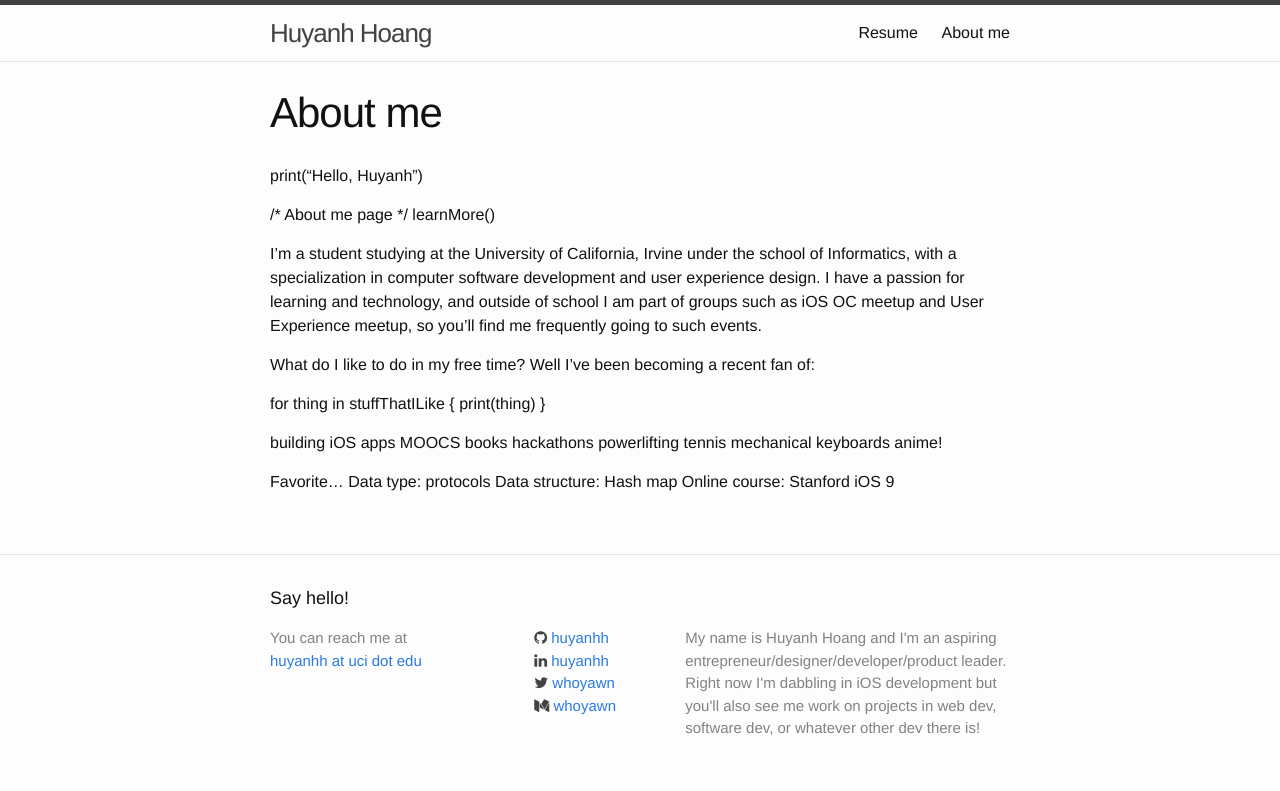
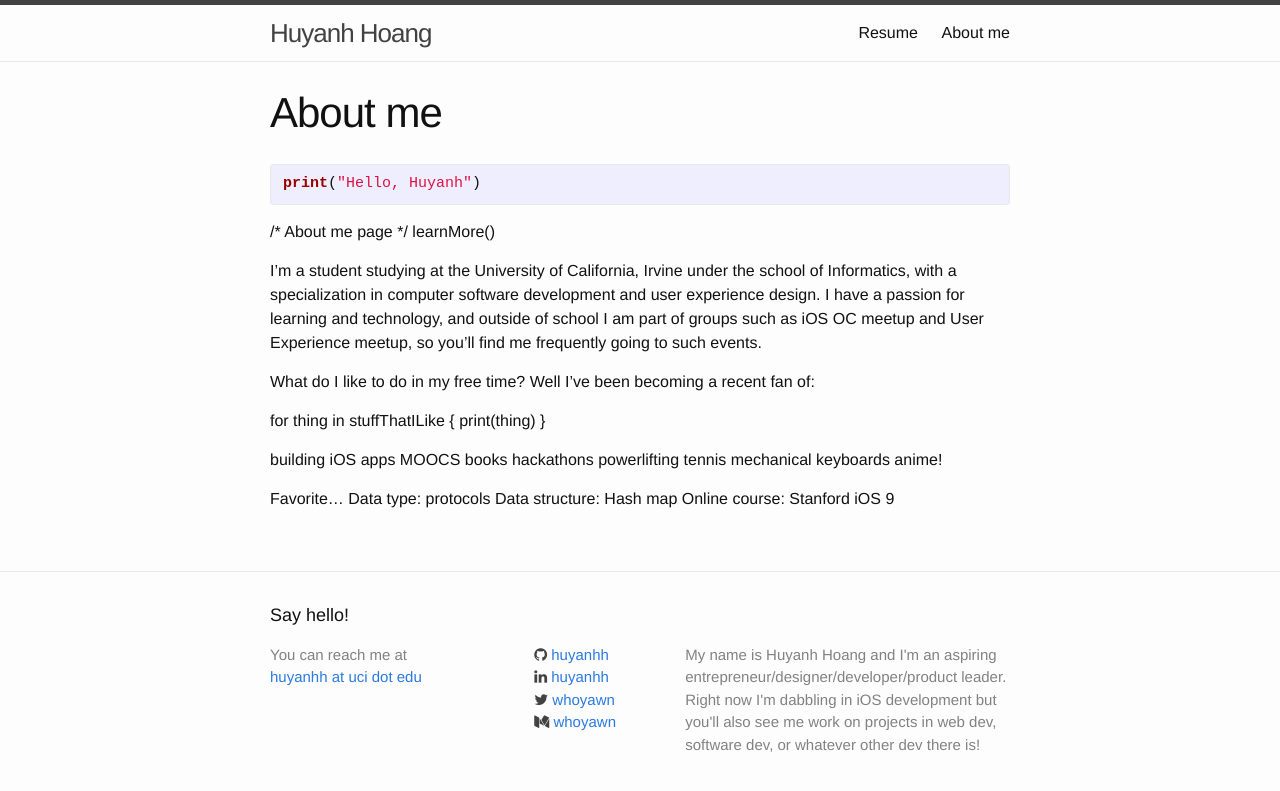
Before and after one commit to whoyawn/old-website, a Jekyll site: the page built from about.md, in a window 1280 px wide. Shown: the top 791 px of the page. Built offline with Jekyll 4.4.1, drawn with Linux system fonts in a browser that asks for light colours.

Commit message:
highlight code

```diff
--- a/about.md
+++ b/about.md
@@ -3,7 +3,9 @@ layout: page
 title: About me
 permalink: /about
 ---
+{% highlight swift %}
 print("Hello, Huyanh")
+{% endhighlight %}
 
 /* About me page */
 learnMore()
```
